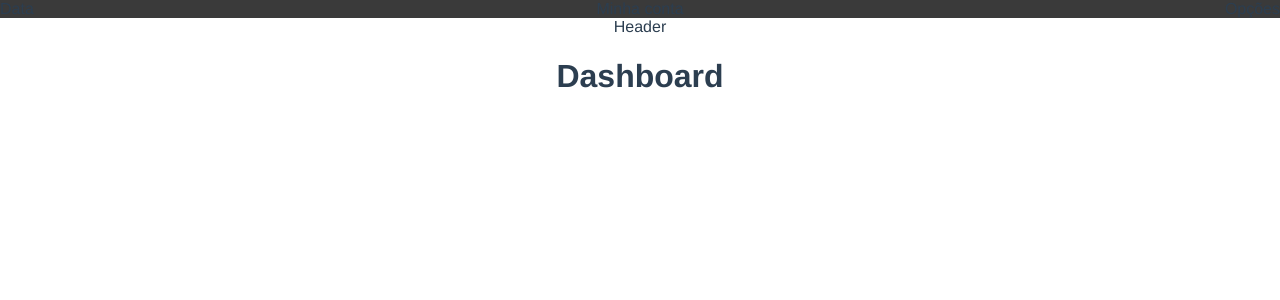
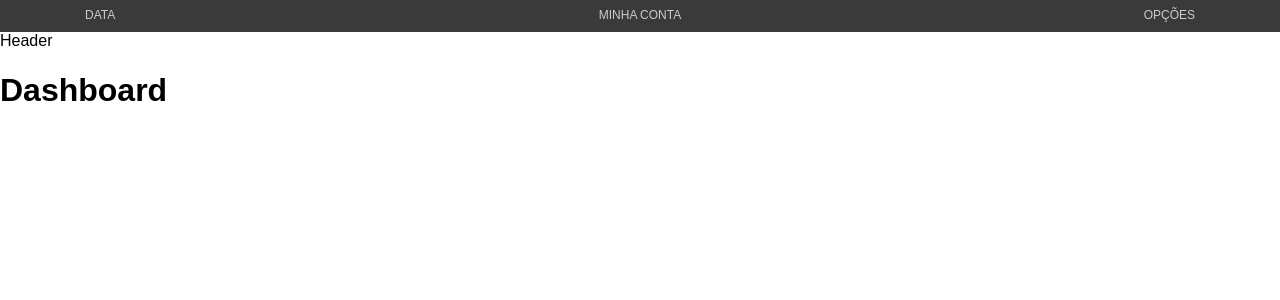
Before and after one commit to rafael-santos/mlabs-test-frontend, a Vue app: page / in a window 1280 px wide. Shown: the top 300 px of the page. Built offline with nearby package versions, Linux system fonts and the light colour scheme.

Commit message:
Styling topbar

```diff
--- a/src/App.vue
+++ b/src/App.vue
@@ -6,7 +6,7 @@
 </template>
 
 <script>
-import Header from "@/components/header/Header.vue";
+import Header from '@/components/header/Header.vue';
 
 export default {
   components: {
@@ -14,26 +14,3 @@ export default {
   }
 };
 </script>
-
-<style lang="scss">
-#app {
-  font-family: "Avenir", Helvetica, Arial, sans-serif;
-  -webkit-font-smoothing: antialiased;
-  -moz-osx-font-smoothing: grayscale;
-  text-align: center;
-  color: #2c3e50;
-}
-
-#nav {
-  padding: 30px;
-
-  a {
-    font-weight: bold;
-    color: #2c3e50;
-
-    &.router-link-exact-active {
-      color: #42b983;
-    }
-  }
-}
-</style>
--- a/src/components/header/Header.vue
+++ b/src/components/header/Header.vue
@@ -8,7 +8,7 @@
 </template>
 
 <script>
-import Topbar from "@/components/header/Topbar.vue";
+import Topbar from '@/components/header/Topbar.vue';
 
 export default {
   components: {
--- a/src/components/header/Topbar.vue
+++ b/src/components/header/Topbar.vue
@@ -1,16 +1,24 @@
 <template>
   <div class="topbar">
-    <div class="row">
-      <div class="col text-left">Data</div>
-      <div class="col text-center">Minha conta</div>
-      <div class="col text-right">Opções</div>
+    <div class="container">
+     <div class="row align-items-center topbar__row">
+        <div class="col text-left">Data</div>
+        <div class="col text-center">Minha conta</div>
+        <div class="col text-right">Opções</div>
+      </div>
     </div>
   </div>
 </template>
 
-<style scoped>
+<style lang="scss">
 .topbar {
   background-color: var(--color-neutral-gray-darkest);
-  color: var(--color-neutral-whit);
+  color: var(--color-neutral-gray-light);
+  font-size: rem(12);
+  text-transform: uppercase;
+}
+
+.topbar__row {
+  min-height: 32px;
 }
 </style>
```
